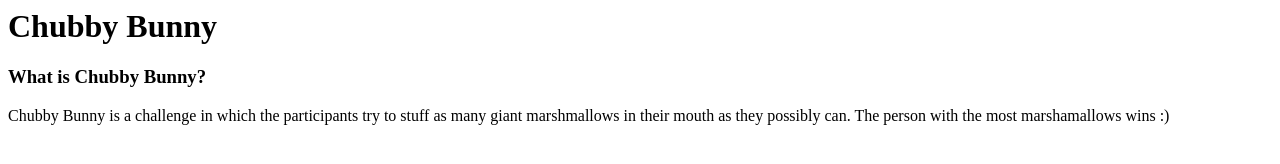
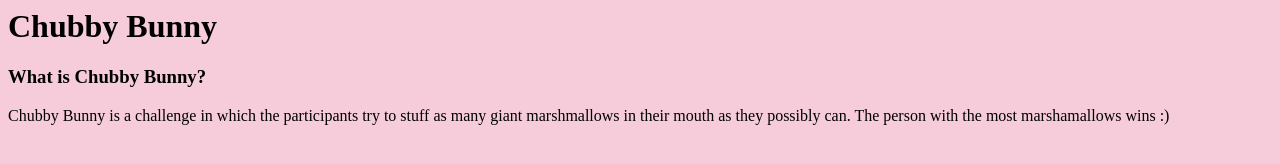
Before and after one commit to BinaryBelle/ChubbyBunny, a plain HTML site: page index.html in a window 1280 px wide. Drawn offline with Linux system fonts and the light colour scheme.

Commit message:
Update index.html

```diff
--- a/index.html
+++ b/index.html
@@ -2,7 +2,7 @@
   <head>
     <title> Chubby Bunny :) </title>
   </head>
-  <body style="background-color:pink shell;">
+  <body style="background-color:F6CCDA;">
 
     <h1>Chubby Bunny</h1>
     <h3>What is Chubby Bunny?</h3>
```
